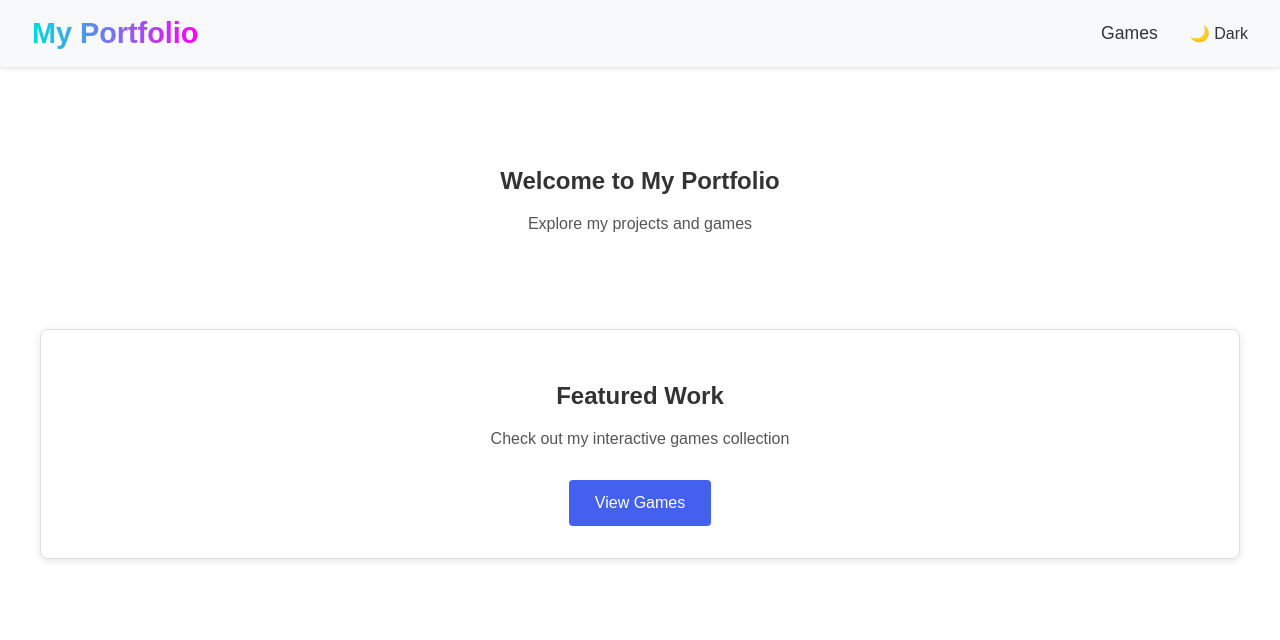
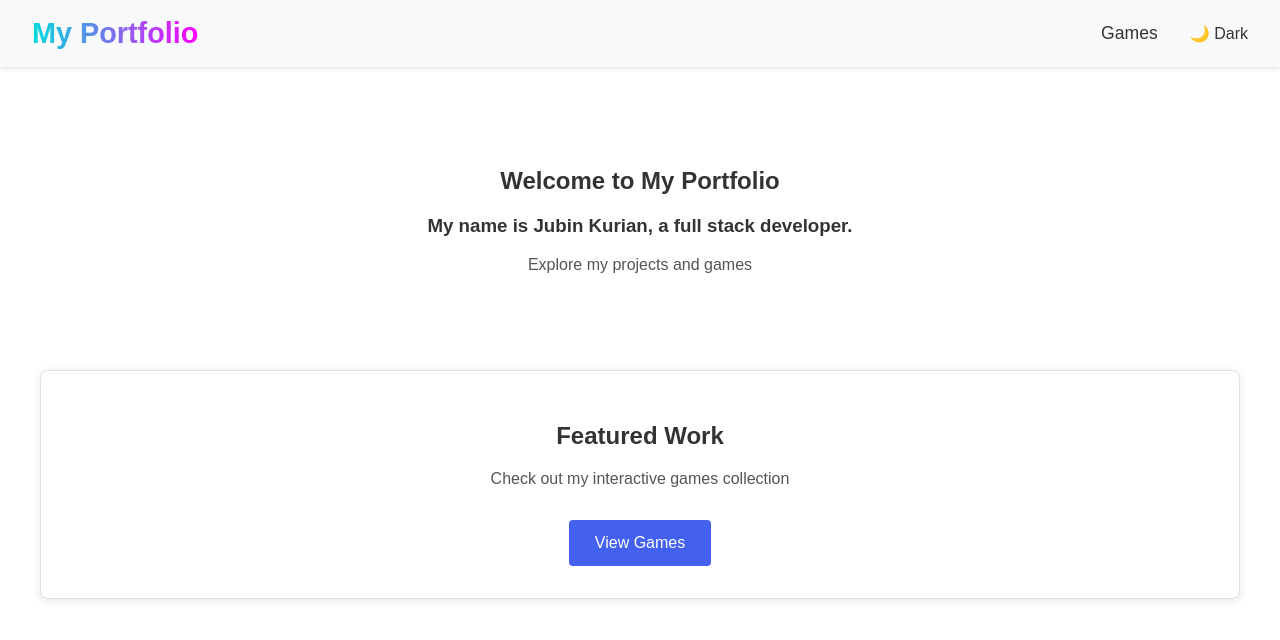
Before and after one commit to jubinkurian/jubinkurian.github.io, a React (Create React App) app: page / in a window 1280 px wide. Shown: the top 640 px of the page. Built offline with nearby package versions, Linux system fonts and the light colour scheme.

Commit message:
logo changed

```diff
--- a/src/components/Home.jsx
+++ b/src/components/Home.jsx
@@ -6,6 +6,7 @@ const Home = () => {
     <div className="page">
       <section className="hero">
         <h1>Welcome to My Portfolio</h1>
+        <h3>My name is Jubin Kurian, a full stack developer.</h3>
         <p>Explore my projects and games</p>
       </section>
 
```
Also changed, not shown: 9 other files (tests, documents, lock files or other folders).
